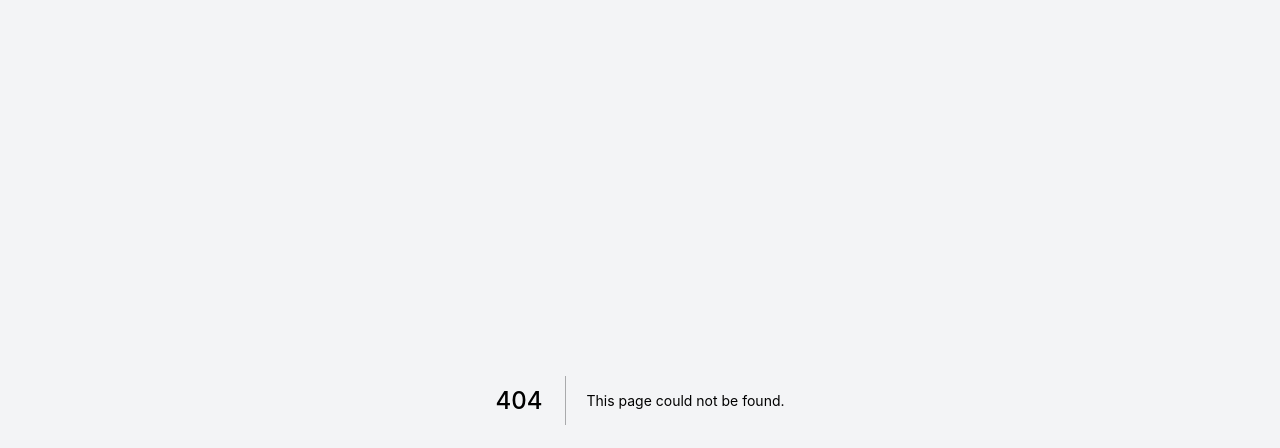
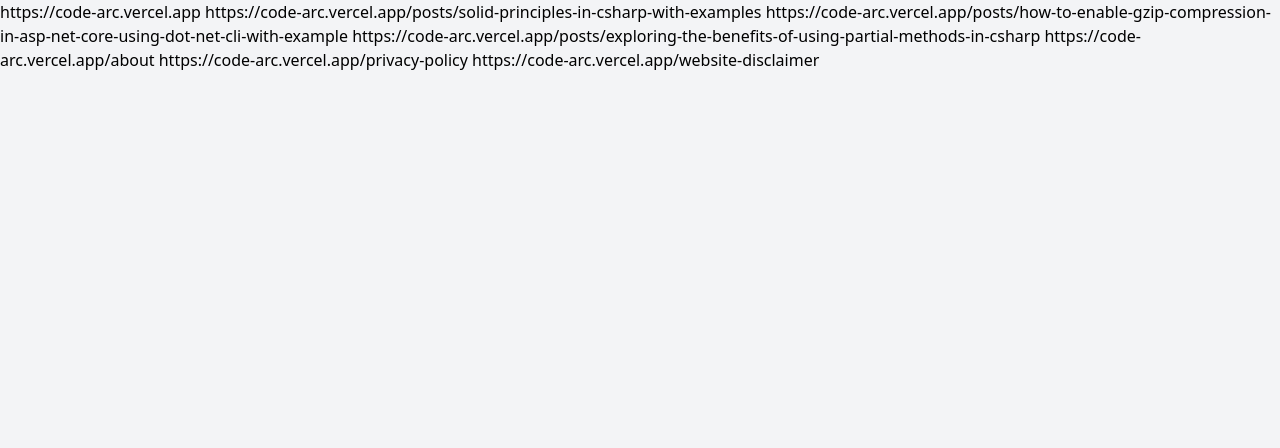
Before and after one commit to next-pixel/code-arc-DatoWeb, a Next.js app: page /sitemapnew in a window 1280 px wide. Before the commit this address had no page. Shown: the top 448 px of the page. Built offline with nearby package versions, Linux system fonts and the light colour scheme.

Commit message:
sitemap2

```diff
--- /dev/null
+++ b/pages/sitemapnew.js
@@ -0,0 +1,18 @@
+
+
+
+
+export default function sitemapnew() {
+
+  return (
+    <>
+     https://code-arc.vercel.app
+https://code-arc.vercel.app/posts/solid-principles-in-csharp-with-examples
+https://code-arc.vercel.app/posts/how-to-enable-gzip-compression-in-asp-net-core-using-dot-net-cli-with-example
+https://code-arc.vercel.app/posts/exploring-the-benefits-of-using-partial-methods-in-csharp
+https://code-arc.vercel.app/about
+https://code-arc.vercel.app/privacy-policy
+https://code-arc.vercel.app/website-disclaimer
+    </>
+  );
+}
```
Also changed, not shown: public/newsitemaps.txt (added).
